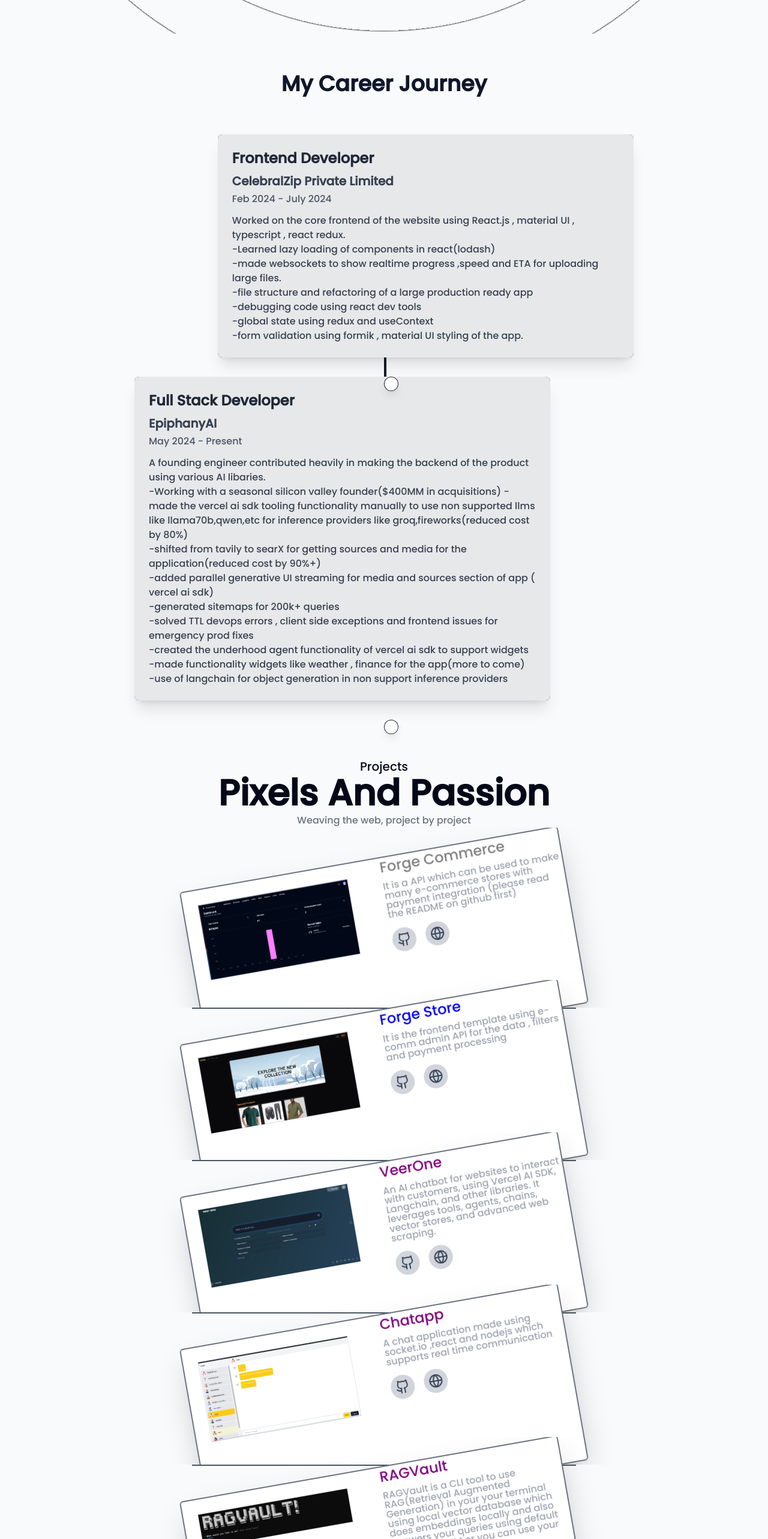
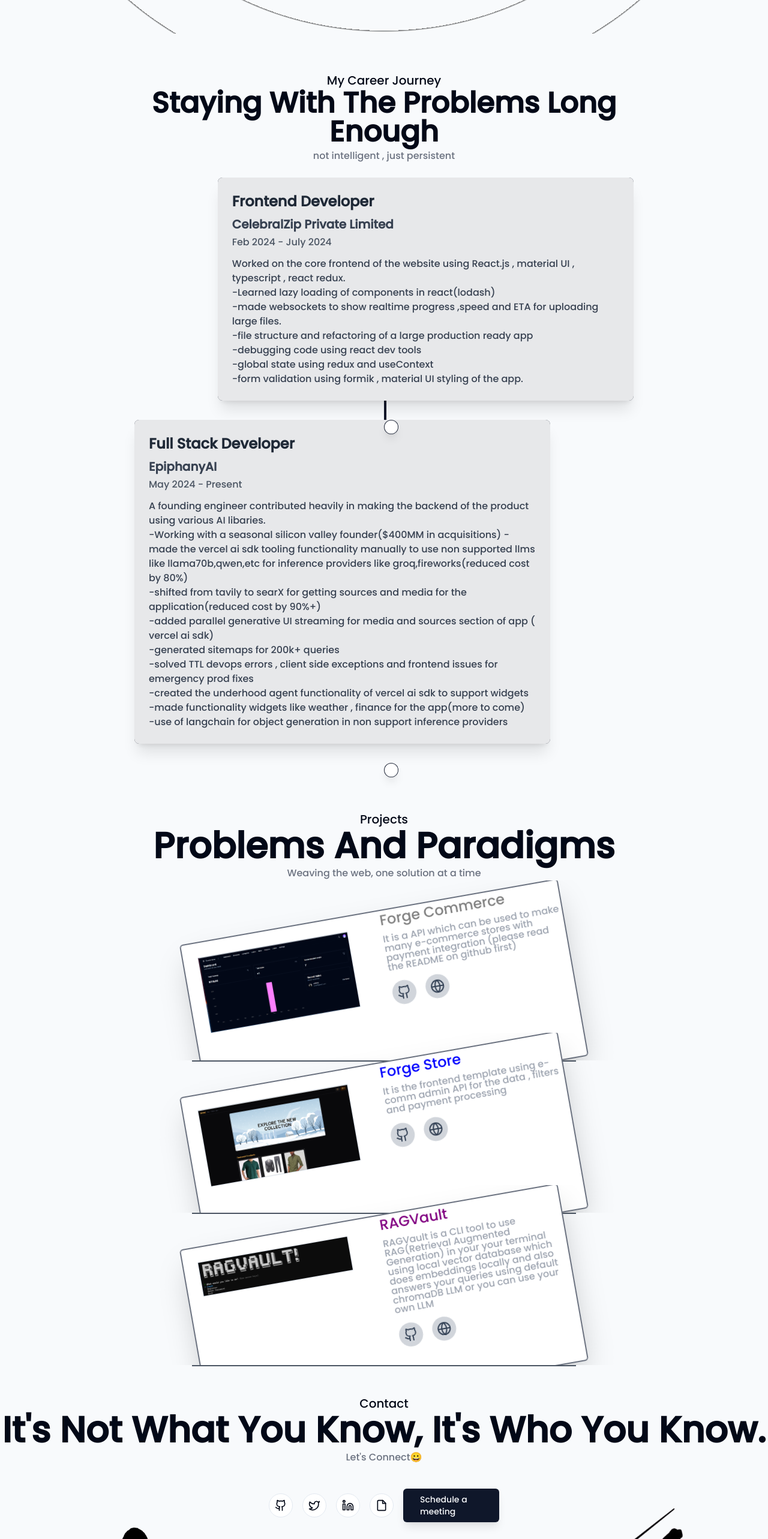
Before and after one commit to DhrishP/Portfolio_next, a Next.js app: page / in a window 1280 px wide. Shown: the part 2340-4906 px from the top of the page at 60% size. Built offline with nearby package versions, Linux system fonts and the light colour scheme.

Commit message:
update : headers

```diff
--- a/data/data.json
+++ b/data/data.json
@@ -18,25 +18,7 @@
     "color": "blue"
   },
   {
-    "id": 3,
-    "title": "VeerOne",
-    "description": "An AI chatbot for websites to interact with customers, using Vercel AI SDK, Langchain, and other libraries. It leverages tools, agents, chains, vector stores, and advanced web scraping.",
-    "github": "https://github.com/DhrishP/lingo-safari",
-    "ImageUrl": "/images/veerone.png",
-    "websiteUrl": "https://veerone.com/",
-    "color": "purple"
-  },
-  {
-    "id": 4,
-    "title": "chatapp",
-    "description": "A chat application made using socket.io ,react and nodejs which supports real time communication",
-    "github": "https://github.com/DhrishP/chat-app",
-    "ImageUrl": "/images/chatapp.png",
-    "websiteUrl": "https://chat-app-v1-hwdb.onrender.com/",
-    "color": "purple"
-  },
-  {
-    "id":5,
+    "id":3,
     "title": "RAGVault",
     "description": "RAGVault is a CLI tool to use RAG(Retrieval Augmented Generation) in your your terminal using local vector database which does embeddings locally and also answers your queries using default chromaDB LLM or you can use your own LLM",
     "github": "https://github.com/DhrishP/RAGVault",
--- a/src/app/(Experience)/Experience.tsx
+++ b/src/app/(Experience)/Experience.tsx
@@ -152,15 +152,26 @@
 const AnimatedExperiencePortfolio = () => {
   return (
     <div className="min-h-screen bg-gradient-to-br bg-[#f8fafc] dark:bg-[#0f172a] py-16">
-      <div className="max-w-4xl mx-auto px-8">
-        <motion.h2
-          initial={{ opacity: 0, y: -50 }}
-          animate={{ opacity: 1, y: 0 }}
-          transition={{ duration: 0.5 }}
-          className="text-4xl font-extrabold text-center mb-16  bg-clip-text bg-gradient-to-r text-primary"
+      <div className="max-w-4xl mx-auto px-8 pb-4">
+        <motion.div
+          id="career"
+          whileInView={{ y: 0, opacity: 1 }}
+          initial={{ y: 0, opacity: 0 }}
+          transition={{ type: "tween", duration: 3 }}
+          viewport={{ once: true }}
+          className="text-xl text-center "
         >
           My Career Journey
-        </motion.h2>
+        </motion.div>
+        <div className="text-center space-y-1 pb-6">
+          <h1 className="text-center text-4xl md:text-5xl sm:text-5xl font-semibold capitalize  md:mt-0 ">
+            Staying with the problems long enough
+          </h1>
+          <p className="text-gray-500">
+            not intelligent , just persistent
+          </p>
+        </div>
+
         <div className="relative">
           <AnimatedTimeline />
           {experiences.map((exp, index) => (
--- a/src/app/(Projects)/Project.tsx
+++ b/src/app/(Projects)/Project.tsx
@@ -19,9 +19,9 @@
       </motion.div>
       <div className="text-center space-y-1">
         <h1 className="text-center text-5xl md:text-6xl sm:text-6xl font-semibold capitalize  md:mt-0 ">
-        Pixels and passion
+        Problems and Paradigms
         </h1>
-        <p className="text-gray-500">Weaving the web, project by project</p>
+        <p className="text-gray-500">Weaving the web, one solution at a time</p>
       </div>
       <div>
         {ProjectData.map((proj) => (
```
